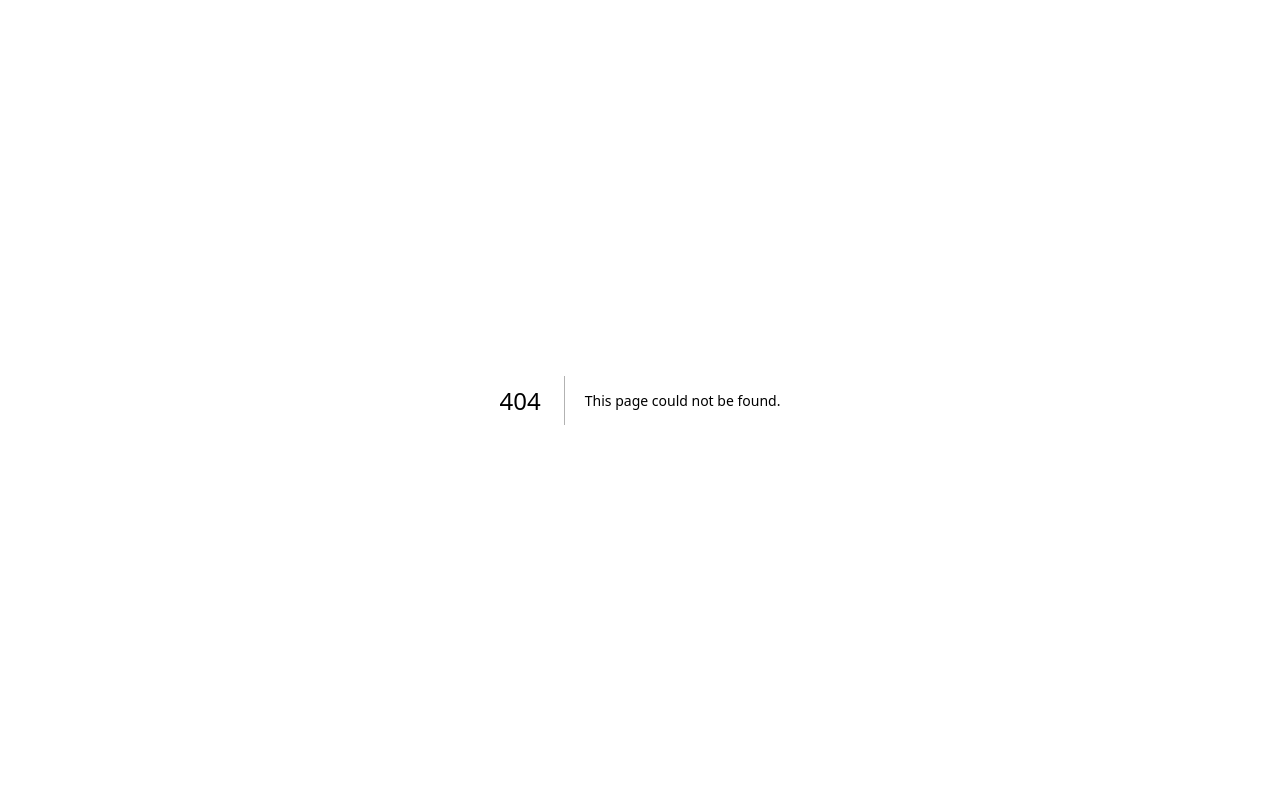
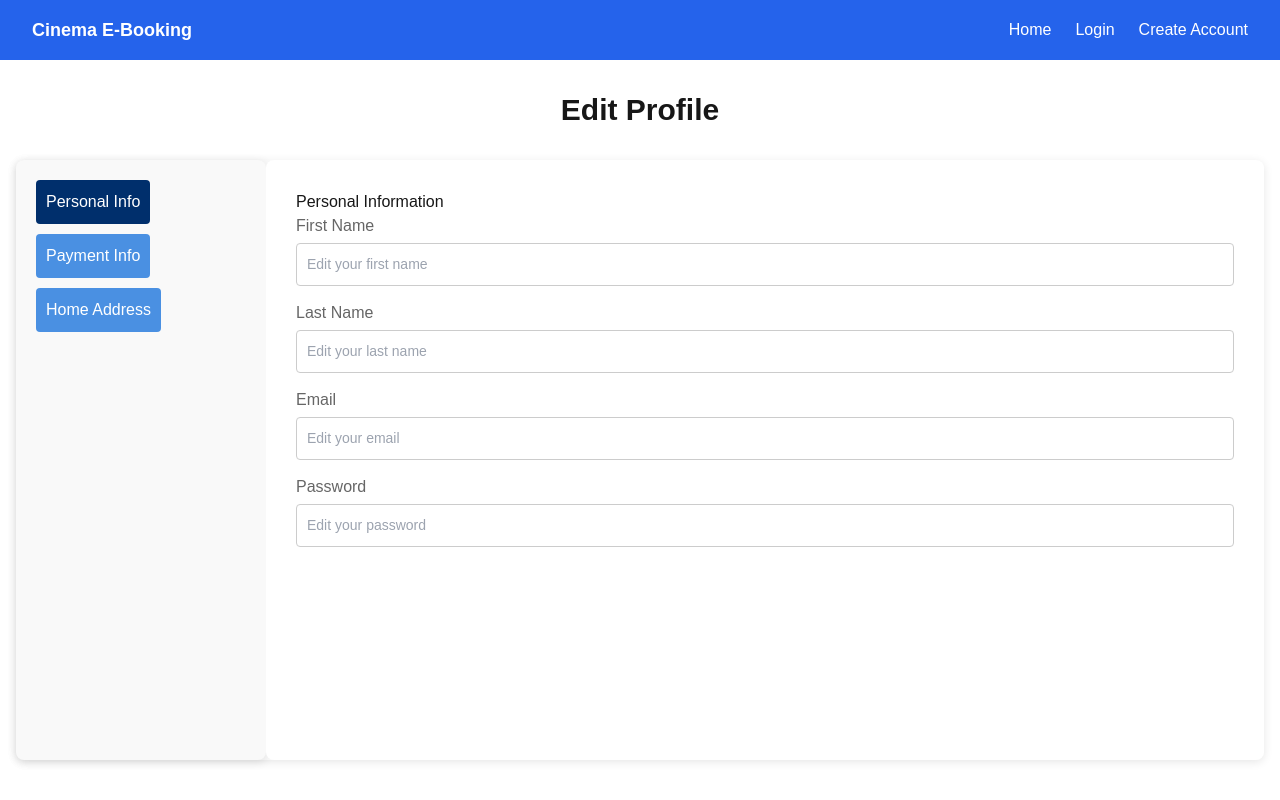
Before and after one commit to nikita-jha/cinema_booking_service, a Next.js app: page /editprofile in a window 1280 px wide. Before the commit this address had no page. Built offline with nearby package versions, Linux system fonts and the light colour scheme.

Commit message:
edit profile and register confirmation

```diff
--- /dev/null
+++ b/src/app/confirmregister/page.tsx
@@ -0,0 +1,27 @@
+import Navbar from '../../components/Navbar';
+import Link from 'next/link';
+
+const EmailConfirmationPage = () => {
+    return (
+        <div>
+            <Navbar />
+            <div className="container mx-auto px-4 py-8">
+                <div className="flex justify-center">
+                    <h1 className="text-3xl font-bold mb-8 text-center">Registration Confirmation</h1>
+                </div>
+                <div className="flex justify-center">
+                    <div className="bg-white border rounded-lg shadow-md p-12 max-w-3xl text-center w-full">
+                        <h1 className="text-5xl font-bold mb-6">Confirm Your Email Address</h1>
+                        <p className="text-xl mb-4">Please check your email for a confirmation link to verify your account.</p>
+                        <p className="text-xl">
+                            If you haven't received the email, you can
+                            <Link href="/resend-confirmation" className="text-blue-500 underline"> click here to resend it</Link>.
+                        </p>
+                    </div>
+                </div>
+            </div>
+        </div>
+    );
+};
+
+export default EmailConfirmationPage;
--- /dev/null
+++ b/src/app/editprofile/page.tsx
@@ -0,0 +1,180 @@
+"use client";
+
+import React, { useState } from 'react';
+import Navbar from '../../components/Navbar';
+
+const EditProfilePage = () => {
+    const [activeTab, setActiveTab] = useState('personal');
+
+    const handleTabClick = (tab) => {
+        setActiveTab(tab);
+    };
+
+    const containerStyle = {
+        maxWidth: '1400px',  // Increased max width
+        minHeight: '600px',
+        display: "flex",
+        margin: '0 auto',
+        padding: '0px',    // Increased padding
+        backgroundColor: '#f9f9f9',
+        borderRadius: '8px',
+        boxShadow: '0 2px 10px rgba(0, 0, 0, 0.1)',
+    };
+
+    const sidebarStyle = {
+        width: '250px',
+        backgroundColor: '#f9f9f9',
+        padding: '20px',
+        borderRadius: '8px',
+        boxShadow: '0 2px 10px rgba(0, 0, 0, 0.1)',
+        justifyContent: 'space-between',
+    };
+
+    const navButtonStyle = (isActive) => ({
+        display: 'block',
+        padding: '10px',
+        marginBottom: '10px',
+        backgroundColor: isActive ? '#002f6c' : '#4a90e2',
+        color: '#fff',
+        borderRadius: '4px',
+        cursor: 'pointer',
+        textAlign: 'center',
+    });
+
+    const contentStyle = {
+        flex: '1',
+        backgroundColor: '#fff',
+        padding: '30px',
+        borderRadius: '8px',
+    };
+
+    const inputStyle = {
+        width: '100%',
+        padding: '10px',
+        marginBottom: '15px',
+        borderRadius: '4px',
+        border: '1px solid #ccc',
+        fontSize: '14px',
+    };
+
+    const labelStyle = {
+        display: 'block',
+        marginBottom: '5px',
+        color: '#666',
+    };
+
+    const cardContainerStyle = {
+        display: 'grid',
+        gridTemplateColumns: 'repeat(3, 1fr)',
+        gap: '20px',
+    };
+
+    const cardStyle = {
+        backgroundColor: '#f9f9f9',
+        borderRadius: '8px',
+        padding: '20px',
+        boxShadow: '0 2px 5px rgba(0, 0, 0, 0.1)',
+    };
+
+    return (
+        <div>
+            <Navbar />
+            <div className="container mx-auto px-4 py-8">
+                <h1 className="text-3xl font-bold mb-8 text-center">Edit Profile</h1>
+
+                <div style={containerStyle}>
+                    {/* Sidebar */}
+                    <div style={sidebarStyle}>
+                        <button
+                            style={navButtonStyle(activeTab === 'personal')}
+                            onClick={() => handleTabClick('personal')}
+                        >
+                            Personal Info
+                        </button>
+                        <button
+                            style={navButtonStyle(activeTab === 'payment')}
+                            onClick={() => handleTabClick('payment')}
+                        >
+                            Payment Info
+                        </button>
+                        <button
+                            style={navButtonStyle(activeTab === 'address')}
+                            onClick={() => handleTabClick('address')}
+                        >
+                            Home Address
+                        </button>
+                    </div>
+
+                    {/* Content */}
+                    <div style={contentStyle}>
+                        {activeTab === 'personal' && (
+                            <div>
+                                <h2>Personal Information</h2>
+                                <label style={labelStyle} htmlFor="firstName">First Name</label>
+                                <input style={inputStyle} type="text" id="firstName" placeholder="Edit your first name" />
+
+                                <label style={labelStyle} htmlFor="lastName">Last Name</label>
+                                <input style={inputStyle} type="text" id="lastName" placeholder="Edit your last name" />
+
+                                <label style={labelStyle} htmlFor="email">Email</label>
+                                <input style={inputStyle} type="email" id="email" placeholder="Edit your email" />
+
+                                <label style={labelStyle} htmlFor="password">Password</label>
+                                <input style={inputStyle} type="password" id="password" placeholder="Edit your password" />
+                            </div>
+                        )}
+
+                        {activeTab === 'payment' && (
+                            <div>
+                                <h2>Payment Information</h2>
+                                <div style={cardContainerStyle}>
+                                    {["Card 1", "Card 2", "Card 3"].map((cardLabel, index) => (
+                                        <div key={index} style={cardStyle}>
+                                            <h3>{cardLabel}</h3>
+
+                                            <label style={labelStyle} htmlFor={`cardType${index}`}>Card Type</label>
+                                            <select style={inputStyle} id={`cardType${index}`}>
+                                                <option value="">Select Card Type</option>
+                                                <option value="visa">Visa</option>
+                                                <option value="mastercard">MasterCard</option>
+                                                <option value="amex">American Express</option>
+                                            </select>
+
+                                            <label style={labelStyle} htmlFor={`cardNumber${index}`}>Card Number</label>
+                                            <input style={inputStyle} type="text" id={`cardNumber${index}`} placeholder="Edit your card number" />
+
+                                            <label style={labelStyle} htmlFor={`expiryDate${index}`}>Expiration Date</label>
+                                            <input style={inputStyle} type="text" id={`expiryDate${index}`} placeholder="MM/YY" />
+
+                                            <label style={labelStyle} htmlFor={`billingAddress${index}`}>Billing Address</label>
+                                            <input style={inputStyle} type="text" id={`billingAddress${index}`} placeholder="Edit billing address" />
+                                        </div>
+                                    ))}
+                                </div>
+                            </div>
+                        )}
+
+                        {activeTab === 'address' && (
+                            <div>
+                                <h2>Home Address</h2>
+                                <label style={labelStyle} htmlFor="street">Street</label>
+                                <input style={inputStyle} type="text" id="street" placeholder="Edit your street address" />
+
+                                <label style={labelStyle} htmlFor="city">City</label>
+                                <input style={inputStyle} type="text" id="city" placeholder="Edit your city" />
+
+                                <label style={labelStyle} htmlFor="state">State</label>
+                                <input style={inputStyle} type="text" id="state" placeholder="Edit your state" />
+
+                                <label style={labelStyle} htmlFor="zip">ZIP Code</label>
+                                <input style={inputStyle} type="text" id="zip" placeholder="Edit your zip code" />
+                            </div>
+                        )}
+                    </div>
+                </div>
+            </div>
+        </div>
+    );
+};
+
+export default EditProfilePage;
--- a/src/app/page.tsx
+++ b/src/app/page.tsx
@@ -1,24 +1,27 @@
-'use client';
+"use client";
 
-import { useEffect, useState } from 'react';
-import { getMovies } from '../lib/firebase/firestore';
-import MovieCard from '../components/MovieCard';
-import AddMovie from '../components/AddMovie';
-import Navbar from '../components/Navbar';
-import { ChevronLeft, ChevronRight, Search } from 'lucide-react';
+import { useEffect, useState } from "react";
+import { getMovies } from "../lib/firebase/firestore";
+import MovieCard from "../components/MovieCard";
+import AddMovie from "../components/AddMovie";
+import Navbar from "../components/Navbar";
+import { ChevronLeft, ChevronRight, Search } from "lucide-react";
+import Link from 'next/link';
+
+
 
 const MovieCarousel = ({ title, movies }) => {
   const [startIndex, setStartIndex] = useState(0);
 
   const nextSlide = () => {
     setStartIndex((prevIndex) =>
-      prevIndex + 4 >= movies.length ? 0 : prevIndex + 4
+      prevIndex + 4 >= movies.length ? 0 : prevIndex + 4,
     );
   };
 
   const prevSlide = () => {
     setStartIndex((prevIndex) =>
-      prevIndex - 4 < 0 ? Math.max(movies.length - 4, 0) : prevIndex - 4
+      prevIndex - 4 < 0 ? Math.max(movies.length - 4, 0) : prevIndex - 4,
     );
   };
 
@@ -57,17 +60,21 @@ const MovieCarousel = ({ title, movies }) => {
 const HomePage = () => {
   const [currentlyScreeningMovies, setCurrentlyScreeningMovies] = useState([]);
   const [comingSoonMovies, setComingSoonMovies] = useState([]);
-  const [searchQuery, setSearchQuery] = useState('');
+  const [searchQuery, setSearchQuery] = useState("");
   const [isLoading, setIsLoading] = useState(true);
 
   const fetchMovies = async () => {
     setIsLoading(true);
     try {
       const moviesData = await getMovies();
-      setCurrentlyScreeningMovies(moviesData.filter(movie => movie.category === 'Currently Screening'));
-      setComingSoonMovies(moviesData.filter(movie => movie.category === 'Coming Soon'));
+      setCurrentlyScreeningMovies(
+        moviesData.filter((movie) => movie.category === "Currently Screening"),
+      );
+      setComingSoonMovies(
+        moviesData.filter((movie) => movie.category === "Coming Soon"),
+      );
     } catch (error) {
-      console.error('Error fetching movies:', error);
+      console.error("Error fetching movies:", error);
     }
     setIsLoading(false);
   };
@@ -76,11 +83,11 @@ const HomePage = () => {
     fetchMovies();
   }, []);
 
-  const filteredCurrentlyScreeningMovies = currentlyScreeningMovies.filter(movie =>
-    movie.title.toLowerCase().includes(searchQuery.toLowerCase())
+  const filteredCurrentlyScreeningMovies = currentlyScreeningMovies.filter(
+    (movie) => movie.title.toLowerCase().includes(searchQuery.toLowerCase()),
   );
-  const filteredComingSoonMovies = comingSoonMovies.filter(movie =>
-    movie.title.toLowerCase().includes(searchQuery.toLowerCase())
+  const filteredComingSoonMovies = comingSoonMovies.filter((movie) =>
+    movie.title.toLowerCase().includes(searchQuery.toLowerCase()),
   );
 
   if (isLoading) {
@@ -95,8 +102,17 @@ const HomePage = () => {
     <div className="bg-gray-100 min-h-screen">
       <Navbar />
       <div className="container mx-auto px-4 py-8">
-        <h1 className="text-4xl font-bold text-center mb-12 text-gray-800">Cinema E-Booking</h1>
-
+        <div className="header relative">
+          <h1 className="text-4xl font-bold text-center mb-12 text-gray-800">
+            Cinema E-Booking
+          </h1>
+          <button
+            type="submit"
+            className="absolute top-0 right-0 bg-blue-500 hover:bg-blue-700 text-white font-bold py-2 px-4 rounded"
+          >
+            <Link href="/editprofile" >Edit Profile</Link>
+          </button>
+        </div>
         <div className="relative mb-12">
           <input
             type="text"
@@ -105,12 +121,18 @@ const HomePage = () => {
             onChange={(e) => setSearchQuery(e.target.value)}
             className="w-full px-4 py-2 pl-10 pr-4 rounded-full border border-gray-300 focus:outline-none focus:ring-2 focus:ring-blue-500"
           />
-          <Search className="absolute left-3 top-1/2 transform -translate-y-1/2 text-gray-400" size={20} />
+          <Search
+            className="absolute left-3 top-1/2 transform -translate-y-1/2 text-gray-400"
+            size={20}
+          />
         </div>
 
         <AddMovie onMovieAdded={fetchMovies} />
 
-        <MovieCarousel title="Now Screening" movies={filteredCurrentlyScreeningMovies} />
+        <MovieCarousel
+          title="Now Screening"
+          movies={filteredCurrentlyScreeningMovies}
+        />
         <MovieCarousel title="Coming Soon" movies={filteredComingSoonMovies} />
       </div>
     </div>
```
